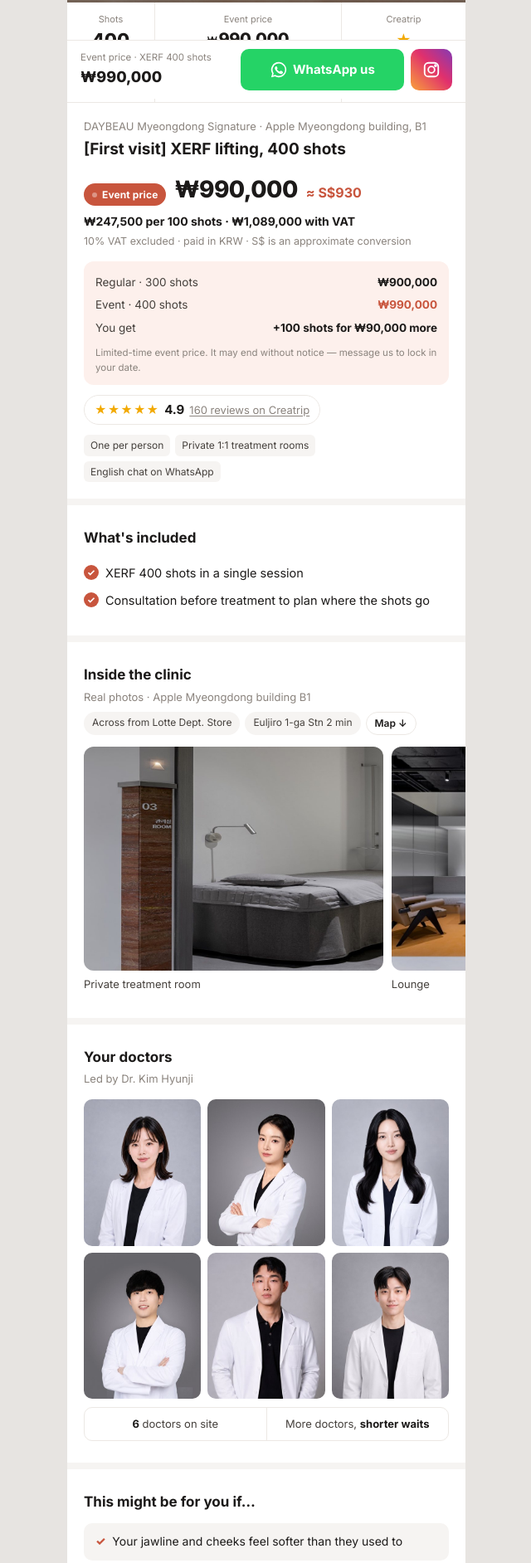
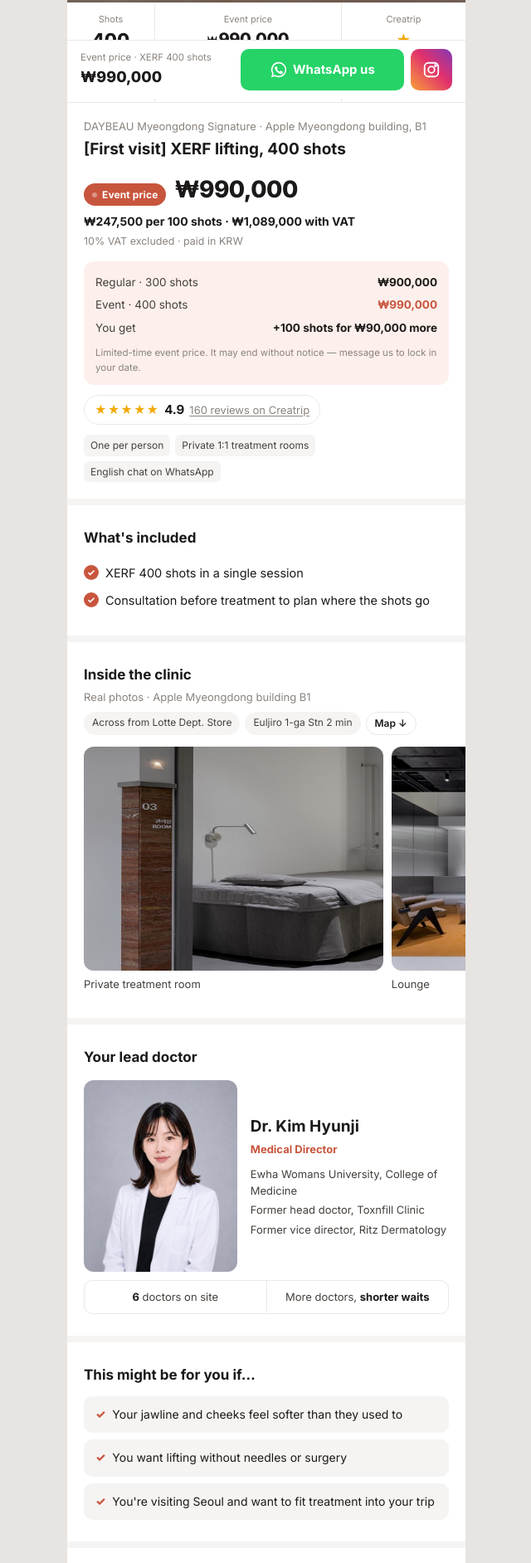
Before and after one commit to thesc-marketing/daybeau-sg, a plain HTML site: page v2/b.html in a window 1280 px wide. Shown: the part 681-2565 px from the top of the page at 83% size, without its empty margins (319-959 px from the left). Drawn offline with nearby package versions, Linux system fonts and the light colour scheme.

Commit message:
Claude: v2 병원 피드백 반영 - 원장 사진 대표원장 1명, 금액 원화만(S$ 삭제)
Co-Authored-By: Claude Opus 5.5 <noreply@anthropic.com>

```diff
--- a/v2/b.html
+++ b/v2/b.html
@@ -2,10 +2,10 @@
 <html lang="en-SG">
 <head>
 <meta charset="utf-8">
+<meta name="viewport" content="width=device-width,initial-scale=1">
 <meta name="robots" content="noindex,nofollow">
-<meta name="viewport" content="width=device-width,initial-scale=1">
 <title>XERF Lifting in Myeongdong, Seoul — 400 shots ₩990,000 | DAYBEAU Myeongdong Signature</title>
-<meta name="description" content="First-visit offer at DAYBEAU Myeongdong Signature, Seoul: XERF lifting 400 shots for ₩990,000 (approx. S$930, 10% VAT excluded). Chat with us on WhatsApp or Instagram.">
+<meta name="description" content="First-visit offer at DAYBEAU Myeongdong Signature, Seoul: XERF lifting 400 shots for ₩990,000 (10% VAT excluded). Chat with us on WhatsApp or Instagram.">
 <link rel="preconnect" href="https://fonts.googleapis.com">
 <link rel="preconnect" href="https://fonts.gstatic.com" crossorigin>
 <link href="https://fonts.googleapis.com/css2?family=Inter:wght@400;500;600;700;800&family=Playfair+Display:wght@500;700&display=swap" rel="stylesheet">
@@ -141,6 +141,13 @@ a:focus-visible,summary:focus-visible{outline:3px solid #155e75;outline-offset:3
 .taxi small{font-size:11.5px;color:var(--sub);text-transform:uppercase;letter-spacing:.06em}
 .taxi p{font-size:16px;font-weight:700;color:var(--ink);margin-top:4px;line-height:1.45}
 .hint{font-size:12.5px;color:var(--sub);margin-top:10px}
+/* 2026-11-10 Claude: 병원 피드백 「원장 사진은 대표원장 1명만」「금액은 원화만」 → 의료진 6명 격자 대신 대표원장 1명, S$ 환산 삭제 */
+.lead{display:grid;grid-template-columns:42% 1fr;gap:16px;align-items:center;margin-top:14px}
+.lead img{width:100%;aspect-ratio:4/5;object-fit:cover;object-position:50% 12%;border-radius:12px}
+.lead b{display:block;font-size:19px;color:var(--ink)}
+.lead .role{display:block;font-size:13px;color:var(--accent);font-weight:700;margin-top:2px}
+.lead ul{margin:10px 0 0;padding:0;list-style:none;font-size:13px;color:var(--body);line-height:1.5}
+.lead li+li{margin-top:4px}
 
 /* 표지 공통: ₩ 기호를 작고 가늘게(굵은 ₩의 두 줄이 취소선처럼 읽힘), 별점 알약 */
 .krw{font-size:30px;font-weight:800;color:var(--ink);letter-spacing:-.02em;line-height:1.1;white-space:nowrap}
@@ -183,16 +190,16 @@ a:focus-visible,summary:focus-visible{outline:3px solid #155e75;outline-offset:3
 </div>
 <div class="strip">
   <div><small>Shots</small><b>400</b></div>
-  <div><small>Event price</small><b class="krw"><i>₩</i>990,000</b><span class="sgd2">≈ S$930</span></div>
+  <div><small>Event price</small><b class="krw"><i>₩</i>990,000</b></div>
   <div><small>Creatrip</small><span class="star"><i aria-hidden="true">★</i> 4.9<small>160 reviews</small></span></div>
 </div>
 
 <div class="head">
   <div class="clinic">DAYBEAU Myeongdong Signature · Apple Myeongdong building, B1</div>
   <h2>[First visit] XERF lifting, 400 shots</h2>
-  <div class="price"><span class="ev">Event price</span><span class="now">₩990,000</span><span class="sgd">≈ S$930</span></div>
+  <div class="price"><span class="ev">Event price</span><span class="now">₩990,000</span></div>
   <div class="per">₩247,500 per 100 shots · ₩1,089,000 with VAT</div>
-  <div class="vat">10% VAT excluded · paid in KRW · S$ is an approximate conversion</div>
+  <div class="vat">10% VAT excluded · paid in KRW</div>
   <div class="evbox">
     <div class="row"><span>Regular · 300 shots</span><b>₩900,000</b></div>
     <div class="row hit"><span>Event · 400 shots</span><b>₩990,000</b></div>
@@ -224,11 +231,18 @@ a:focus-visible,summary:focus-visible{outline:3px solid #155e75;outline-offset:3
 </div>
 
 <div class="sec">
-  <h3>Your doctors</h3>
-  <p class="s">Led by Dr. Kim Hyunji</p>
-  <div class="docs">
-    <img src="img/doc_d1.jpg" alt="" loading="lazy"><img src="img/doc_d2.jpg" alt="" loading="lazy"><img src="img/doc_d3.jpg" alt="" loading="lazy">
-    <img src="img/doc_d4.jpg" alt="" loading="lazy"><img src="img/doc_d5.jpg" alt="" loading="lazy"><img src="img/doc_d6.jpg" alt="" loading="lazy">
+  <h3>Your lead doctor</h3>
+  <div class="lead">
+    <img src="img/doc_d1.jpg" alt="Dr. Kim Hyunji" loading="lazy">
+    <div>
+      <b>Dr. Kim Hyunji</b>
+      <span class="role">Medical Director</span>
+      <ul>
+        <li>Ewha Womans University, College of Medicine</li>
+        <li>Former head doctor, Toxnfill Clinic</li>
+        <li>Former vice director, Ritz Dermatology</li>
+      </ul>
+    </div>
   </div>
   <div class="facts"><span><b>6</b> doctors on site</span><span>More doctors, <b>shorter waits</b></span></div>
 </div>
@@ -249,7 +263,7 @@ a:focus-visible,summary:focus-visible{outline:3px solid #155e75;outline-offset:3
     <li><b>Th*rmage-class RF</b><span>Monopolar RF, two depths</span></li>
     <li><b>Low pain</b><span>Feeling varies by person</span></li>
     <li><b>No needles</b><span>Most go back out the same day</span></li>
-    <li><b>Fair price</b><span>400 shots ≈ S$930</span></li>
+    <li><b>Fair price</b><span>400 shots for ₩990,000</span></li>
   </ul>
   <img src="img/xerf.jpg" alt="XERF device" loading="lazy">
   <p class="s">Your doctor plans the 400 shots after checking your skin on the day.</p>
@@ -259,9 +273,9 @@ a:focus-visible,summary:focus-visible{outline:3px solid #155e75;outline-offset:3
   <h3>Price at a glance</h3>
   <p class="s">Shot count and price, before you message us</p>
   <table class="pt">
-    <tr class="hot"><td>XERF 400 shots · event (first visit)</td><td>₩990,000</td><td>≈ S$930</td></tr>
-    <tr><td>XERF 300 shots · regular</td><td>₩900,000</td><td>≈ S$850</td></tr>
-    <tr><td>XERF 600 shots · regular</td><td>₩1,700,000</td><td>≈ S$1,600</td></tr>
+    <tr class="hot"><td>XERF 400 shots · event (first visit)</td><td>₩990,000</td></tr>
+    <tr><td>XERF 300 shots · regular</td><td>₩900,000</td></tr>
+    <tr><td>XERF 600 shots · regular</td><td>₩1,700,000</td></tr>
   </table>
   <p class="s" style="margin-top:8px">All prices exclude 10% VAT.</p>
 </div>
@@ -279,7 +293,7 @@ a:focus-visible,summary:focus-visible{outline:3px solid #155e75;outline-offset:3
 
 <div class="sec">
   <h3>FAQ</h3>
-  <details><summary>Is VAT included in the price?</summary><p>No. All prices exclude 10% VAT and are paid in Korean won. The S$ amounts are approximate conversions for reference.</p></details>
+  <details><summary>Is VAT included in the price?</summary><p>No. All prices exclude 10% VAT and are paid in Korean won.</p></details>
   <details><summary>Can I chat in English?</summary><p>Yes — message us on WhatsApp or Instagram in English. Send your travel dates and we'll suggest a time slot.</p></details>
   <details><summary>Can I add more shots or other treatments?</summary><p>You can discuss it at your consultation. The first-visit price applies once per person and can't be combined with other promotions.</p></details>
   <details><summary>What should I expect after treatment?</summary><p>Some people have temporary redness or warmth. Results and recovery vary from person to person.</p></details>
@@ -312,7 +326,7 @@ a:focus-visible,summary:focus-visible{outline:3px solid #155e75;outline-offset:3
 
 <div class="sec" style="border-bottom:0">
   <h3>Notes</h3>
-  <p class="notes">· First-visit offer: one per person, not combinable with other promotions<br>· Prices exclude 10% VAT; payment in KRW. S$ converted at about ₩1,060 = S$1, for reference only<br>· Your treatment plan is confirmed at the in-clinic consultation; results vary<br>· Temporary redness, swelling or tingling may occur after treatment</p>
+  <p class="notes">· First-visit offer: one per person, not combinable with other promotions<br>· Prices exclude 10% VAT; payment in KRW<br>· Your treatment plan is confirmed at the in-clinic consultation; results vary<br>· Temporary redness, swelling or tingling may occur after treatment</p>
 </div>
 
 <footer>데이뷰의원 - 명동 시그니처점 (DAYBEAU Clinic Myeongdong Signature) | Representative Kim Hyunji | Business reg. 771-10-03054<br>B1, 84 Namdaemun-ro, Jung-gu, Seoul, Korea<br>The model in the top image is AI-generated and is not a patient. All clinic and doctor photos are real.</footer>
```
Also changed, not shown: v2/a.html (+30 -16 lines), v2/c.html (+30 -16 lines), v2/index.html (+28 -14 lines), 1 other file.
